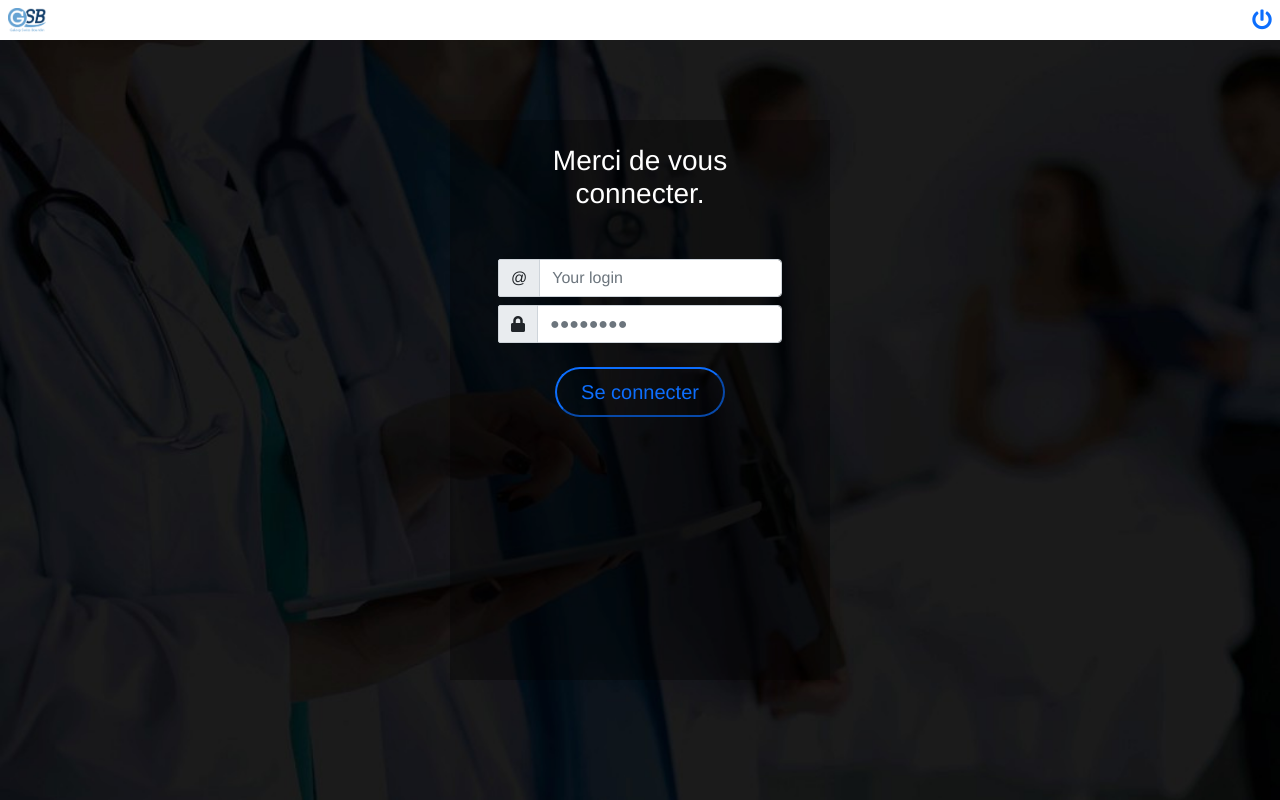
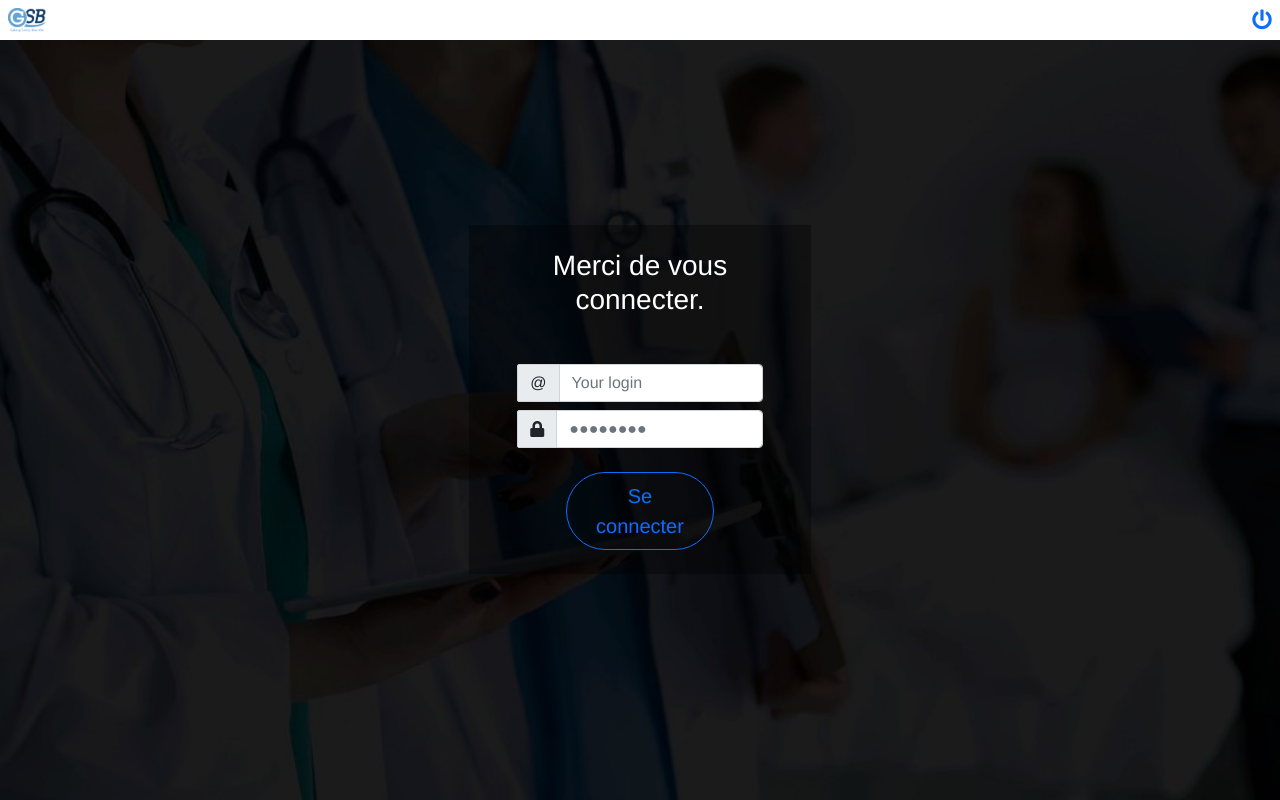
Before and after one commit to chrisLaf388/vueChrisFront, a Vue app: page / in a window 1280 px wide. Built offline with nearby package versions, Linux system fonts and the light colour scheme.

Commit message:
Connexion

```diff
--- a/src/App.vue
+++ b/src/App.vue
@@ -1,5 +1,5 @@
 <template>
-  <Header></Header>
+  <Header v-bind:user="user"></Header>
   <router-view></router-view>
 </template>
 
@@ -9,6 +9,14 @@ export default {
   name: "App",
   components: {
     Header,
+  },
+  data() {
+    return {
+      user: null,
+    };
+  },
+  mounted() {
+    this.user = localStorage.getItem("username");
   },
 };
 </script>
--- a/src/components/Header.vue
+++ b/src/components/Header.vue
@@ -4,7 +4,9 @@
   >
     <img src="../assets/img/logo-gsb.png" id="logo" alt="logo" />
     <div class="d-flex justify-content-end align-items-center" id="connexion">
-      <div class="fs-5 mr-5 text-primary" id="pseudo" v-if="false">Pseudo</div>
+      <div class="fs-5 mr-5 text-primary" id="pseudo" v-if="user">
+        Bonjour, {{ user }}
+      </div>
       <i id="deconnexion" class="fas fa-power-off fs-5 text-primary"></i>
     </div>
   </header>
@@ -13,6 +15,7 @@
 <script>
 export default {
   name: "Header",
+  props: ["user"],
 };
 </script>
 
--- a/src/views/Login.vue
+++ b/src/views/Login.vue
@@ -5,7 +5,10 @@
         <div class="col-4"></div>
         <div class="col-4 login-form-1 center px-5 py-4">
           <h3 class="text-center text-white mb-5">Merci de vous connecter.</h3>
-          <form>
+          <div class="alert alert-danger" v-if="error">
+            {{ error }}
+          </div>
+          <form @submit.prevent="loginRequest">
             <div class="form-group">
               <div class="input-group mb-2">
                 <div class="input-group-prepend">
@@ -14,8 +17,9 @@
                 <input
                   type="text"
                   class="form-control inlineFormInputGroup"
-                  ref="login"
+                  id="login"
                   placeholder="Your login"
+                  v-model="login"
                 />
               </div>
             </div>
@@ -29,8 +33,9 @@
                 <input
                   type="password"
                   class="form-control mb-3 inlineFormInputGroup"
-                  ref="password"
+                  id="password"
                   placeholder="&#9679;&#9679;&#9679;&#9679;&#9679;&#9679;&#9679;&#9679;"
+                  v-model="password"
                 />
               </div>
             </div>
@@ -38,11 +43,10 @@
               <button
                 type="submit"
                 id="connexion"
-                class="btnSubmit d-block m-auto rounded-pill bg-transparent text-primary px-3 py-2 border-primary fs-5"
-                v-on:click.prevent="listeApi()"
+                class="btn btnSubmit d-block m-auto rounded-pill bg-transparent text-primary px-3 py-2 border-primary fs-5"
               >
-                <!-- <router-link to="/rapportsVisiteur">Bla</router-link> -->
                 Se connecter
+                <!-- <router-link to="/rapportsVisiteur">Se connecter</router-link> -->
               </button>
             </div>
           </form>
@@ -61,33 +65,45 @@ export default {
   data() {
     return {
       role: "",
+      login: "",
+      password: "",
+      error: null,
     };
   },
   methods: {
-    listeApi: async function () {
-      const login = this.$refs.login.value;
-      const password = this.$refs.password.value;
-      const credential = window.btoa(login + ":" + password);
+    loginRequest: async function () {
+      const credential = window.btoa(this.login + ":" + this.password);
 
-      const resJson = await axios
+      await axios
         .get("http://localhost:3002/gsb/login", {
           headers: {
             "Content-Type": "application/json",
             Authorization: "Basic " + credential,
           },
+          credentials: "include",
+        })
+        .then((response) => {
+          this.role = response.data.role;
+          console.log(this.role);
+          this.$router.push("/rapportsVisiteur");
+          localStorage.setItem("username", this.login);
+          console.log("user connecté");
+          return response;
         })
         .catch((e) => {
-          console.log(e);
+          if (e.response.status === 401) {
+            this.error = "Bad login or password";
+            console.log("Unauthorized");
+          } else {
+            console.log(e);
+          }
         });
-
-      this.role = resJson.data.role;
-      console.log(this.role);
     },
   },
 };
 </script>
 
-<style>
+<style scoped>
 main {
   width: 80%;
   height: 90vh;
--- a/src/views/RapportVisiteurListe.vue
+++ b/src/views/RapportVisiteurListe.vue
@@ -83,8 +83,8 @@ export default {
         .get("http://localhost:3002/gsb/rapport", {
           headers: {
             "Content-Type": "application/json",
-            Authorization: "Basic " + window.btoa("Coco3:Coucou3_13"),
           },
+          credentials: "include",
         })
         .catch((e) => {
           console.log(e);
@@ -100,7 +100,7 @@ export default {
 };
 </script>
 
-<style>
+<style scoped>
 main {
   width: 100%;
   height: 90vh;
```
